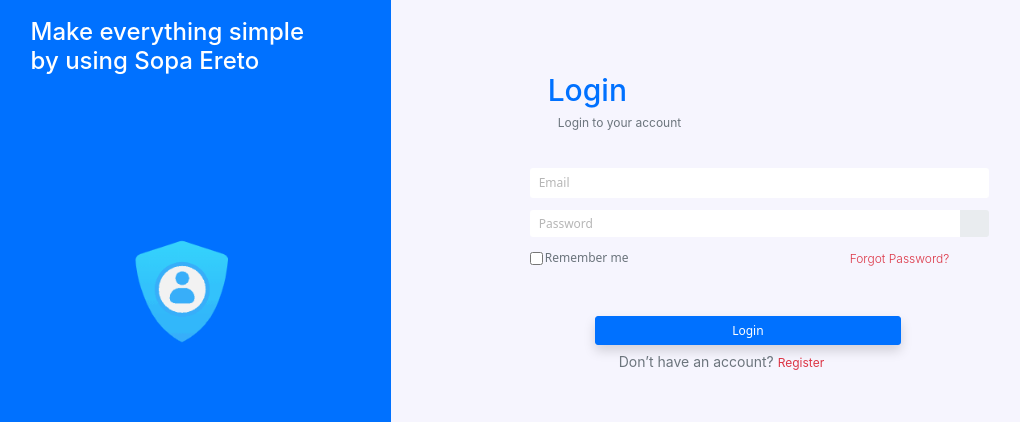
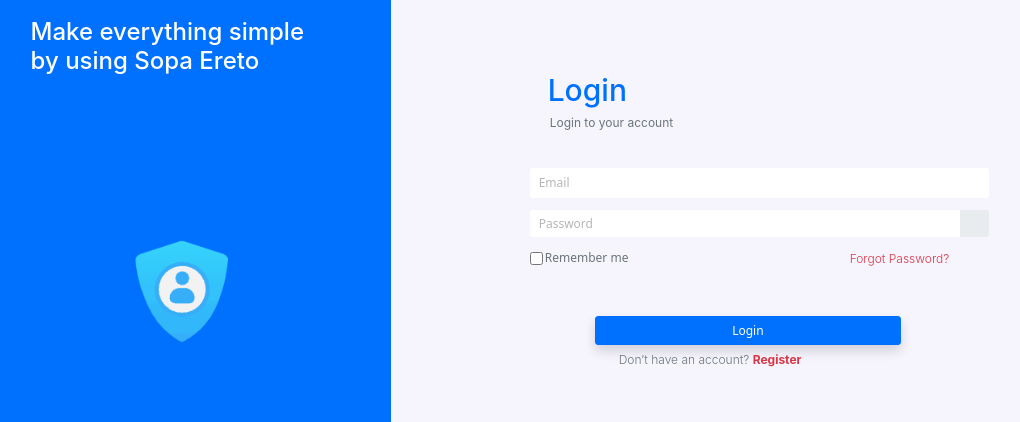
Before and after one commit to Excellence-arch/sopa-ereto, a React (Create React App) app: page /login in a window 1280 px wide. Shown: the top 422 px of the page, without its empty margins (30-1050 px from the left). Built offline with nearby package versions, Linux system fonts and the light colour scheme; some icons are missing.

Commit message:
logins and resgisters are now ready

```diff
--- a/src/Pages/Admin/Login.js
+++ b/src/Pages/Admin/Login.js
@@ -82,7 +82,7 @@
               style={{ marginTop: '3px' }}
             />
             <span className="text-dark fonts" style={{ marginLeft: '12px' }}>
-              &nbsp;Remember me
+              <span className="text-muted">&nbsp;Remember me</span>
             </span>
             <p className="text-danger fonts" style={{ marginLeft: '320px', marginTop: '-17px' }}>
               Forgot Password?
@@ -98,8 +98,8 @@
             <div className="mx-auto row">
               <p style={{ marginLeft: '80px', fontSize: '14' }} className="text-muted">
                 {' '}
-                Don&rsquo;t have an account?&nbsp;
-                <Link to="/admin/register" className="text-danger text-decoration-none">
+                <span className="text-muted fw-light">Don&rsquo;t have an account?&nbsp;</span>
+                <Link to="/admin/register" className="text-danger fw-bold text-decoration-none">
                   Register
                 </Link>
               </p>
--- a/src/Pages/Admin/Register.js
+++ b/src/Pages/Admin/Register.js
@@ -77,9 +77,9 @@
             onClick={(e) => register(e)}>
             {isloading ? <span className="spinner-border"></span> : 'Create Account'}
           </button>
-          <p className="text-muted fw-light" style={{ fontSize: '14' }}>
-            Already have an account?{' '}
-            <Link to="/login" className="text-danger text-decoration-none fw-bold">
+          <p style={{ fontSize: '14' }}>
+            <span className="text-muted fw-light">Already have an account?</span>{' '}
+            <Link to="/admin/login" className="text-danger text-decoration-none fw-bold">
               Log in
             </Link>
           </p>
--- a/src/Pages/Login.js
+++ b/src/Pages/Login.js
@@ -59,7 +59,7 @@
           </div>
           <form className="col-12 col-lg-6 mx-5 mt-5 pt-5 w-50 ms-6">
             <p className="h1 mb-2 container text-blue">Login</p>
-            <p className="mb-5 text-muted" style={{ marginLeft: '28px' }}>
+            <p className="mb-5 text-muted" style={{ marginLeft: '20px' }}>
               Login to your account
             </p>
             {/* <p className="text-muted col-7 fonts" style={{ marginLeft: '50px' }}>
@@ -102,8 +102,8 @@
             <div className="mx-auto row">
               <p style={{ marginLeft: '80px', fontSize: '14' }} className="text-muted">
                 {' '}
-                Don&rsquo;t have an account?&nbsp;
-                <Link to="/register" className="text-danger text-decoration-none">
+                <span className="text-muted fw-light">Don&rsquo;t have an account?&nbsp;</span>
+                <Link to="/register" className="text-danger fw-bold text-decoration-none">
                   Register
                 </Link>
               </p>
--- a/src/Pages/Register.js
+++ b/src/Pages/Register.js
@@ -114,7 +114,7 @@
             {isloading ? <span className="spinner-border"></span> : 'Create Account'}
           </button>
           <p className="text-muted fw-light" style={{ fontSize: '14' }}>
-            Already have an account?{' '}
+            <span>Already have an account?</span>{' '}
             <Link to="/login" className="text-danger text-decoration-none fw-bold">
               Log in
             </Link>
```
